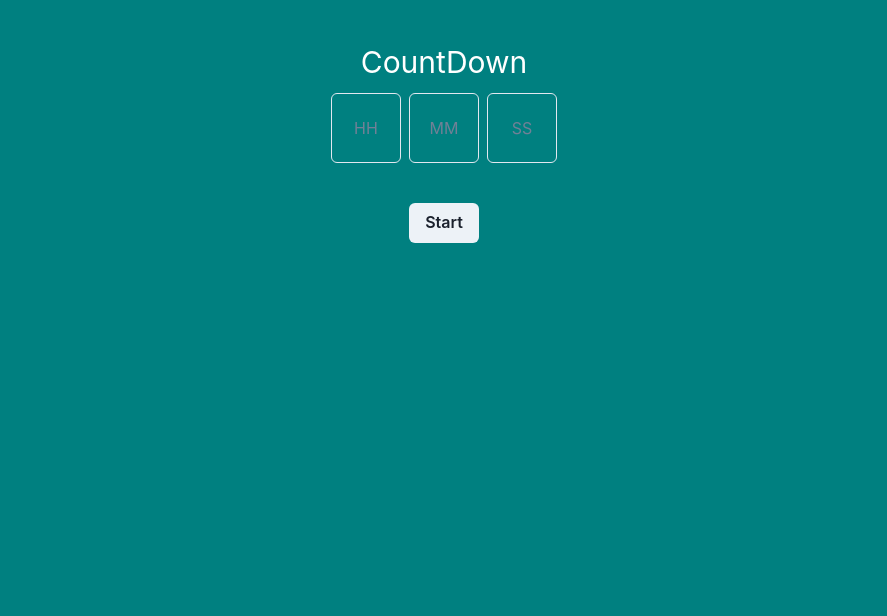
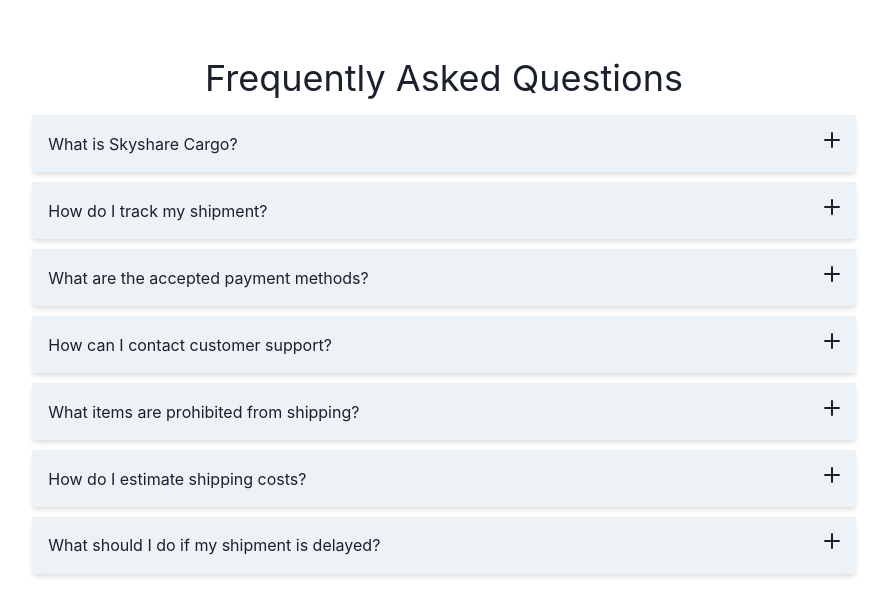
Before and after one commit to shekhar-2410/machine-round, a React (Create React App) app: page / in a window 1280 px wide. Shown: the top 616 px of the page, without its empty margins (196-1083 px from the left). Built offline with nearby package versions, Linux system fonts and the light colour scheme.

Commit message:
faq component

```diff
--- a/src/App.js
+++ b/src/App.js
@@ -1,7 +1,8 @@
 import "./App.css";
 // import GoogleSeach from "./components/GoogleSeach";
 // import EmployeDatabase from "./components/EmployeDatabase";
-import Coundountimer from "./components/Coundountimer";
+// import Coundountimer from "./components/Coundountimer";
+import FaqComponent from "./components/FaqComponent";
 // import Timer from "./components/Timer";
 
 function App() {
@@ -9,7 +10,8 @@
     <div className="App">
       {/* <GoogleSeach /> */}
       {/* <EmployeDatabase /> */}
-      <Coundountimer />
+      {/* <Coundountimer /> */}
+      <FaqComponent/>
       {/* <Timer /> */}
     </div>
   );
--- /dev/null
+++ b/src/components/FaqComponent.js
@@ -0,0 +1,51 @@
+import { Box, Text } from "@chakra-ui/react";
+import React, { useState } from "react";
+import data from "../data/faq.json";
+import { AddIcon, MinusIcon } from "@chakra-ui/icons";
+
+const accList = data.faq;
+
+const FaqComponent = () => {
+  const [expandedIndex, setExpandedIndex] = useState(null);
+
+  const showExpand = (id) => {
+    setExpandedIndex((prevIndex) => (prevIndex === id ? null : id));
+  };
+
+  return (
+    <Box
+      display={"flex"}
+      flexDir={"column"}
+      justifyContent={"center"}
+      padding={"4%"}
+      gap={"10px"}
+      alignItems={"center"}
+    >
+      <Text fontSize={"4xl"}>Frequently Asked Questions</Text>
+      {accList.map((item) => (
+        <Box key={item.id} width={"70%"}>
+          <Box
+            display={"flex"}
+            flexDir={"row"}
+            justifyContent={"space-between"}
+            boxShadow={"md"}
+            bg={"gray.100"}
+            padding={"2%"}
+            cursor={"pointer"}
+            onClick={() => showExpand(item.id)}
+          >
+            <Text>{item.question}</Text>
+            {expandedIndex === item.id ? <MinusIcon /> : <AddIcon />}
+          </Box>
+          {expandedIndex === item.id && (
+            <Box boxShadow={"md"} bg={"gray.50"} padding={"2%"}>
+              <Text>{item.answer}</Text>
+            </Box>
+          )}
+        </Box>
+      ))}
+    </Box>
+  );
+};
+
+export default FaqComponent;
--- /dev/null
+++ b/src/data/faq.json
@@ -0,0 +1,39 @@
+{
+  "faq": [
+    {
+      "id": "1",
+      "question": "What is Skyshare Cargo?",
+      "answer": "Skyshare Cargo is a comprehensive logistics solution offering a range of shipping services to meet your needs. Whether you're shipping locally or internationally, we provide efficient, reliable, and cost-effective services."
+    },
+    {
+      "id": "2",
+      "question": "How do I track my shipment?",
+      "answer": "You can track your shipment using our real-time notification system. Simply enter your air waybill number on our tracking page, and you'll receive instant updates on the status and location of your shipment."
+    },
+    {
+      "id": "3",
+      "question": "What are the accepted payment methods?",
+      "answer": "We accept a variety of payment methods including credit cards, PayPal, and bank transfers. For detailed information on payment methods, please visit our payment information page or contact our support team."
+    },
+    {
+      "id": "4",
+      "question": "How can I contact customer support?",
+      "answer": "Our customer support team is available 24/7 to assist you. You can contact us via phone, email, or through our live chat on the website. For more contact details, please visit our contact us page."
+    },
+    {
+      "id": "5",
+      "question": "What items are prohibited from shipping?",
+      "answer": "Certain items are prohibited from shipping due to safety and regulatory reasons. These include hazardous materials, explosives, and perishable goods. For a full list of prohibited items, please refer to our shipping policy."
+    },
+    {
+      "id": "6",
+      "question": "How do I estimate shipping costs?",
+      "answer": "You can estimate shipping costs by using our online calculator. Enter the weight, dimensions, and destination of your shipment to get an accurate cost estimate. For more details, visit our shipping cost estimator page."
+    },
+    {
+      "id": "7",
+      "question": "What should I do if my shipment is delayed?",
+      "answer": "If your shipment is delayed, please contact our customer support team for assistance. We will provide you with the latest information and work to resolve any issues causing the delay."
+    }
+  ]
+}
```
